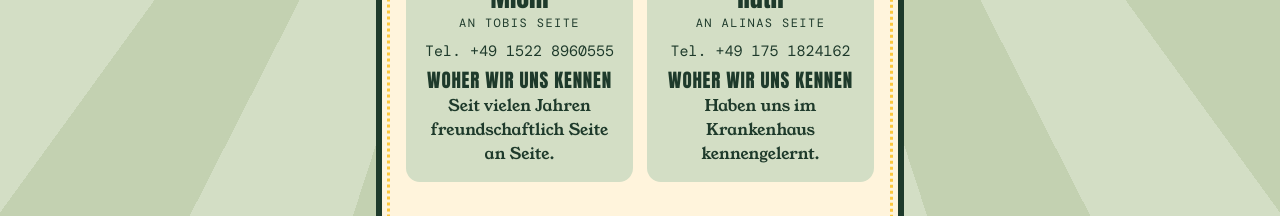
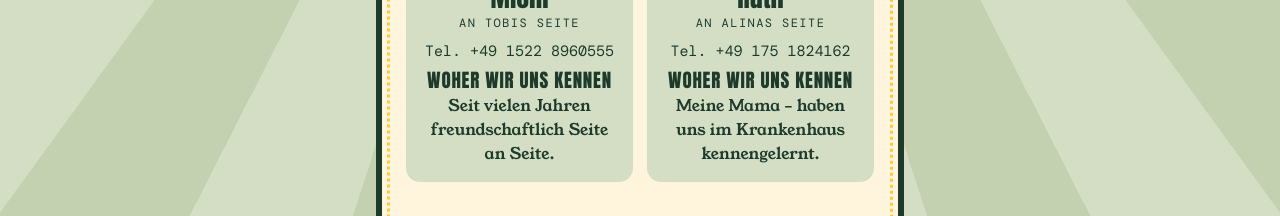
Before and after one commit to BlueKariba/hochzeit, a plain HTML site: page trauzeugen.html in a window 1280 px wide. Shown: the part 668-884 px from the top of the page. Drawn offline with nearby package versions, Linux system fonts and the light colour scheme; a web font is replaced by a local one.

Commit message:
Trauzeugen: „Meine Mama“ bei Ruth ergänzt

```diff
--- a/trauzeugen.html
+++ b/trauzeugen.html
@@ -92,7 +92,7 @@
         <p class="name">Ruth</p>
         <p class="rolle">An Alinas Seite</p>
         <p class="kontakt" hidden>Tel. <span data-tel="+49|175|1824162"></span></p>
-        <p class="ueber"><span class="ueber-titel">Woher wir uns kennen</span>Haben uns im Krankenhaus kennengelernt.</p>
+        <p class="ueber"><span class="ueber-titel">Woher wir uns kennen</span>Meine Mama – haben uns im Krankenhaus kennengelernt.</p>
       </section>
     </div>
   </article>
```
